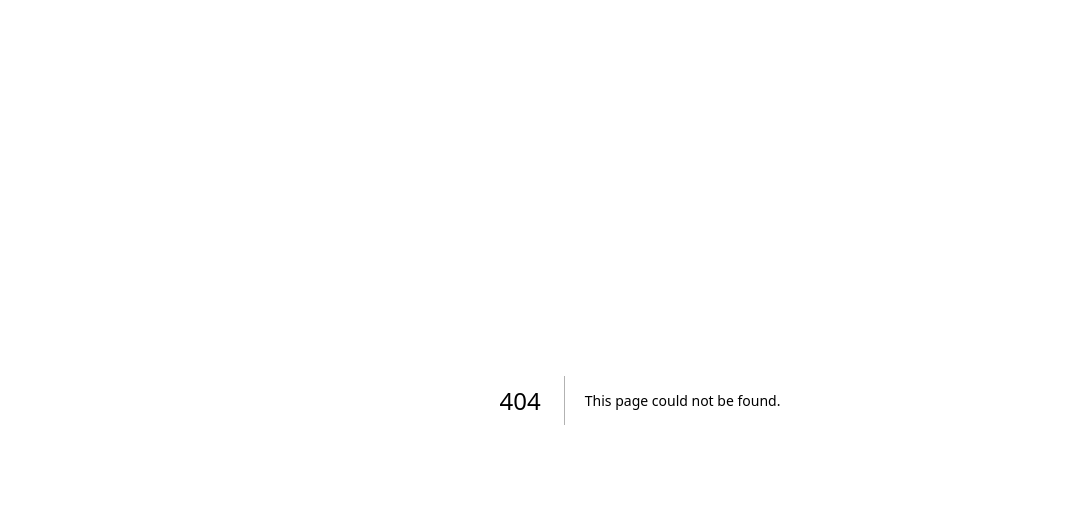
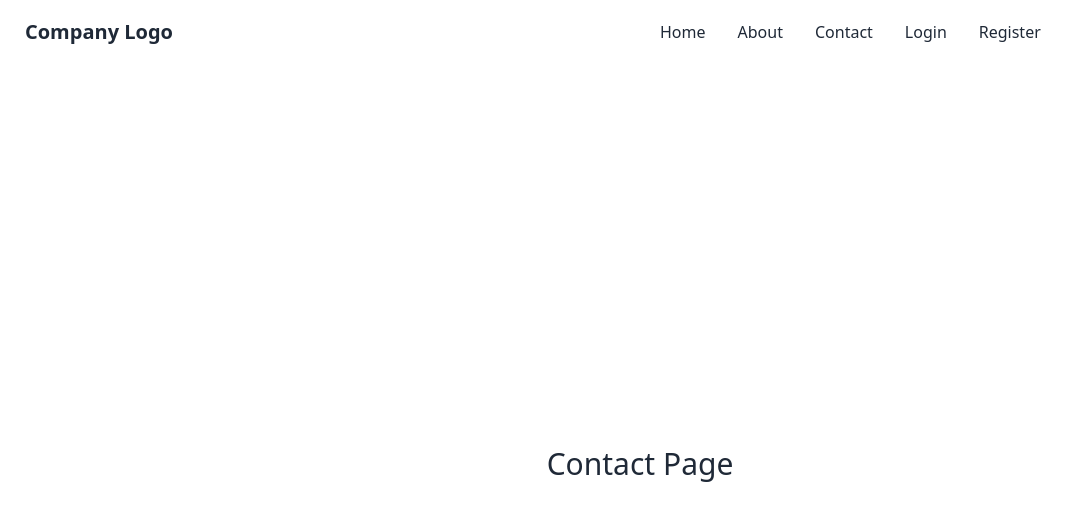
Before and after one commit to mollikacomputer/next-auth, a Next.js app: page /contact in a window 1280 px wide. Before the commit this address had no page. Shown: the top 520 px of the page, without its empty margins (0-1078 px from the left). Built offline with nearby package versions, Linux system fonts and the light colour scheme.

Commit message:
first commit

```diff
--- /dev/null
+++ b/components/Navbar.js
@@ -0,0 +1,63 @@
+import Link from "next/link";
+
+const Navbar = () => {
+  const liListItems = (
+    <>
+      <li>
+        <Link href="/"> Home </Link>
+      </li>
+      <li>
+        <Link href="/about"> About </Link>
+      </li>
+      <li>
+        <Link href="/contact"> Contact </Link>
+      </li>
+      <li>
+        <Link href="/login"> Login </Link>
+      </li>
+      <li>
+        <Link href="/register"> Register </Link>
+      </li>
+    </>
+  );
+  return (
+    <div>
+      <div className="navbar bg-base-100">
+        <div className="navbar-start">
+          <div className="dropdown">
+            <label tabIndex={0} className="btn btn-ghost lg:hidden">
+              <svg
+                xmlns="http://www.w3.org/2000/svg"
+                className="h-5 w-5"
+                fill="none"
+                viewBox="0 0 24 24"
+                stroke="currentColor"
+              >
+                <path
+                  strokeLinecap="round"
+                  strokeLinejoin="round"
+                  strokeWidth="2"
+                  d="M4 6h16M4 12h8m-8 6h16"
+                />
+              </svg>
+            </label>
+            <ul
+              tabIndex={0}
+              className="menu menu-compact dropdown-content mt-3 p-2 shadow bg-base-100 rounded-box w-52"
+            >
+              {liListItems}
+            </ul>
+          </div>
+          <Link href='/' className="btn btn-ghost normal-case text-xl">Company Logo</Link>
+        </div>
+        <div className="navbar-center hidden lg:flex">
+          <ul className="menu menu-horizontal px-1">
+            {liListItems}
+            </ul>
+        </div>
+      </div>
+    </div>
+  );
+};
+
+export default Navbar;
--- a/pages/_app.js
+++ b/pages/_app.js
@@ -1,5 +1,12 @@
+import Navbar from '@/components/Navbar'
 import '@/styles/globals.css'
 
 export default function App({ Component, pageProps }) {
-  return <Component {...pageProps} />
+  return (
+  <>
+  <Navbar/>
+  <Component {...pageProps} />
+  </>
+
+  )
 }
--- /dev/null
+++ b/pages/about.js
@@ -0,0 +1,9 @@
+const about = () => {
+    return (
+        <div className="h-screen flex items-center justify-center">
+            <h2 className="text-3xl  ">About Page</h2>
+        </div>
+    );
+};
+
+export default about;
--- /dev/null
+++ b/pages/contact.js
@@ -0,0 +1,9 @@
+const contact = () => {
+    return (
+        <div className="h-screen flex items-center justify-center">
+            <h2 className="text-3xl  ">Contact Page</h2>
+        </div>
+    );
+};
+
+export default contact;
--- /dev/null
+++ b/pages/login.js
@@ -0,0 +1,9 @@
+const login = () => {
+    return (
+        <div className="h-screen flex items-center justify-center">
+            <h2 className="text-3xl  ">Login Page</h2>
+        </div>
+    );
+};
+
+export default login;
--- /dev/null
+++ b/pages/register.js
@@ -0,0 +1,9 @@
+const registration = () => {
+    return (
+        <div className="h-screen flex items-center justify-center">
+            <h2 className="text-3xl  ">Registration Page</h2>
+        </div>
+    );
+};
+
+export default registration;
--- /dev/null
+++ b/postcss.config.js
@@ -0,0 +1,6 @@
+module.exports = {
+  plugins: {
+    tailwindcss: {},
+    autoprefixer: {},
+  },
+}
--- a/styles/globals.css
+++ b/styles/globals.css
@@ -1,107 +1,3 @@
-:root {
-  --max-width: 1100px;
-  --border-radius: 12px;
-  --font-mono: ui-monospace, Menlo, Monaco, 'Cascadia Mono', 'Segoe UI Mono',
-    'Roboto Mono', 'Oxygen Mono', 'Ubuntu Monospace', 'Source Code Pro',
-    'Fira Mono', 'Droid Sans Mono', 'Courier New', monospace;
-
-  --foreground-rgb: 0, 0, 0;
-  --background-start-rgb: 214, 219, 220;
-  --background-end-rgb: 255, 255, 255;
-
-  --primary-glow: conic-gradient(
-    from 180deg at 50% 50%,
-    #16abff33 0deg,
-    #0885ff33 55deg,
-    #54d6ff33 120deg,
-    #0071ff33 160deg,
-    transparent 360deg
-  );
-  --secondary-glow: radial-gradient(
-    rgba(255, 255, 255, 1),
-    rgba(255, 255, 255, 0)
-  );
-
-  --tile-start-rgb: 239, 245, 249;
-  --tile-end-rgb: 228, 232, 233;
-  --tile-border: conic-gradient(
-    #00000080,
-    #00000040,
-    #00000030,
-    #00000020,
-    #00000010,
-    #00000010,
-    #00000080
-  );
-
-  --callout-rgb: 238, 240, 241;
-  --callout-border-rgb: 172, 175, 176;
-  --card-rgb: 180, 185, 188;
-  --card-border-rgb: 131, 134, 135;
-}
-
-@media (prefers-color-scheme: dark) {
-  :root {
-    --foreground-rgb: 255, 255, 255;
-    --background-start-rgb: 0, 0, 0;
-    --background-end-rgb: 0, 0, 0;
-
-    --primary-glow: radial-gradient(rgba(1, 65, 255, 0.4), rgba(1, 65, 255, 0));
-    --secondary-glow: linear-gradient(
-      to bottom right,
-      rgba(1, 65, 255, 0),
-      rgba(1, 65, 255, 0),
-      rgba(1, 65, 255, 0.3)
-    );
-
-    --tile-start-rgb: 2, 13, 46;
-    --tile-end-rgb: 2, 5, 19;
-    --tile-border: conic-gradient(
-      #ffffff80,
-      #ffffff40,
-      #ffffff30,
-      #ffffff20,
-      #ffffff10,
-      #ffffff10,
-      #ffffff80
-    );
-
-    --callout-rgb: 20, 20, 20;
-    --callout-border-rgb: 108, 108, 108;
-    --card-rgb: 100, 100, 100;
-    --card-border-rgb: 200, 200, 200;
-  }
-}
-
-* {
-  box-sizing: border-box;
-  padding: 0;
-  margin: 0;
-}
-
-html,
-body {
-  max-width: 100vw;
-  overflow-x: hidden;
-}
-
-body {
-  color: rgb(var(--foreground-rgb));
-  background: linear-gradient(
-      to bottom,
-      transparent,
-      rgb(var(--background-end-rgb))
-    )
-    rgb(var(--background-start-rgb));
-}
-
-a {
-  color: inherit;
-  text-decoration: none;
-}
-
-@media (prefers-color-scheme: dark) {
-  html {
-    color-scheme: dark;
-  }
-}
+@tailwind base;
+@tailwind components;
+@tailwind utilities;
--- /dev/null
+++ b/tailwind.config.js
@@ -0,0 +1,15 @@
+/** @type {import('tailwindcss').Config} */
+module.exports = {
+  content: [
+    "./app/**/*.{js,ts,jsx,tsx,mdx}",
+    "./pages/**/*.{js,ts,jsx,tsx,mdx}",
+    "./components/**/*.{js,ts,jsx,tsx,mdx}",
+
+    // Or if using `src` directory:
+    "./src/**/*.{js,ts,jsx,tsx,mdx}",
+  ],
+  theme: {
+    extend: {},
+  },
+  plugins: [require("daisyui")],
+}
```
Also changed, not shown: package.json (+7 -0 lines), 1 other file (tests, documents, lock files or other folders).
